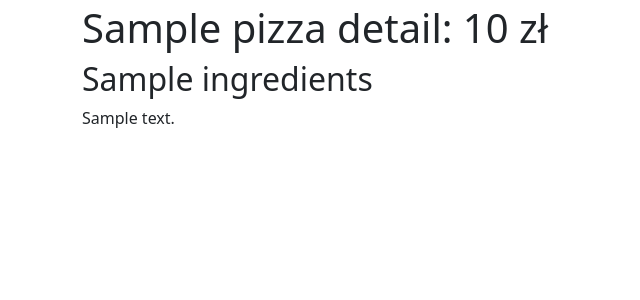
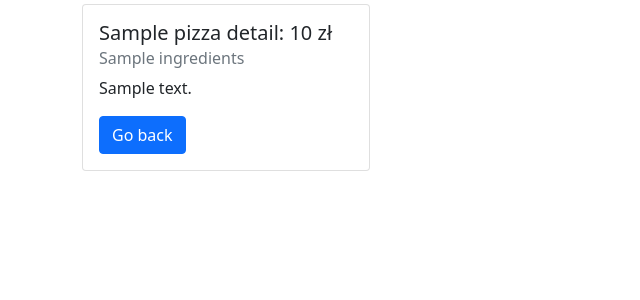
Before and after one commit to Tomz899/OrderPizza, a Django app: template pizza/templates/pizza_detail.html in a window 1280 px wide. Shown: the part 56-356 px from the top of the page, without its empty margins (0-640 px from the left). Run offline with Django 3.2, Linux system fonts and the light colour scheme; the template is opened without the code that fills it: most values are stand-ins (such as "Sample title", 1, 10 or a date in 2020); some libraries are stand-ins or nearby versions.

Commit message:
Changes to templates

```diff
--- a/pizza/templates/menu.html
+++ b/pizza/templates/menu.html
@@ -4,7 +4,11 @@
     <h2>Menu</h2>
     <ul class="list-group">
         {% for pizza in pizza_menu %}
-            <a href="{% url 'pizza_detail' pizza.id %}" class="list-group-item list-group-item-action">{{ pizza.name }}, {{ pizza.price }} zł</a>
+            <a href="{% url 'pizza_detail' pizza.id %}" class="list-group-item list-group-item-action">{{ pizza.name }}, {{ pizza.price }} zł
+                <svg xmlns="http://www.w3.org/2000/svg" width="20" height="20" fill="currentColor" class="bi bi-bag-plus-fill" viewBox="0 0 16 16">
+                <path fill-rule="evenodd" d="M10.5 3.5a2.5 2.5 0 0 0-5 0V4h5v-.5zm1 0V4H15v10a2 2 0 0 1-2 2H3a2 2 0 0 1-2-2V4h3.5v-.5a3.5 3.5 0 1 1 7 0zM8.5 8a.5.5 0 0 0-1 0v1.5H6a.5.5 0 0 0 0 1h1.5V12a.5.5 0 0 0 1 0v-1.5H10a.5.5 0 0 0 0-1H8.5V8z"/>
+              </svg>
+            </a>
         {% endfor %}
     </ul>
 {% endblock %}
--- a/pizza/templates/pizza_detail.html
+++ b/pizza/templates/pizza_detail.html
@@ -1,6 +1,12 @@
 {% extends "index.html" %}
 {% block content %}
-<h1>{{ pizza_detail.name }}: {{ pizza_detail.price }} zł</h1>
-<h2>{{ pizza_detail.ingredients }}</h2>
-<p>{{ pizza_detail.description }}</p>
+<div class="card" style="width: 18rem;">
+    <img src="#" class="card-img-top" alt="">
+    <div class="card-body">
+      <h5 class="card-title">{{ pizza_detail.name }}: {{ pizza_detail.price }} zł</h5>
+      <h6 class="card-subtitle mb-2 text-muted">{{ pizza_detail.ingredients }}</h6>
+      <p class="card-text">{{ pizza_detail.description }}</p>
+      <a href="{% url 'menu' %}" class="btn btn-primary">Go back</a>
+    </div>
+  </div>
 {% endblock %}
```
